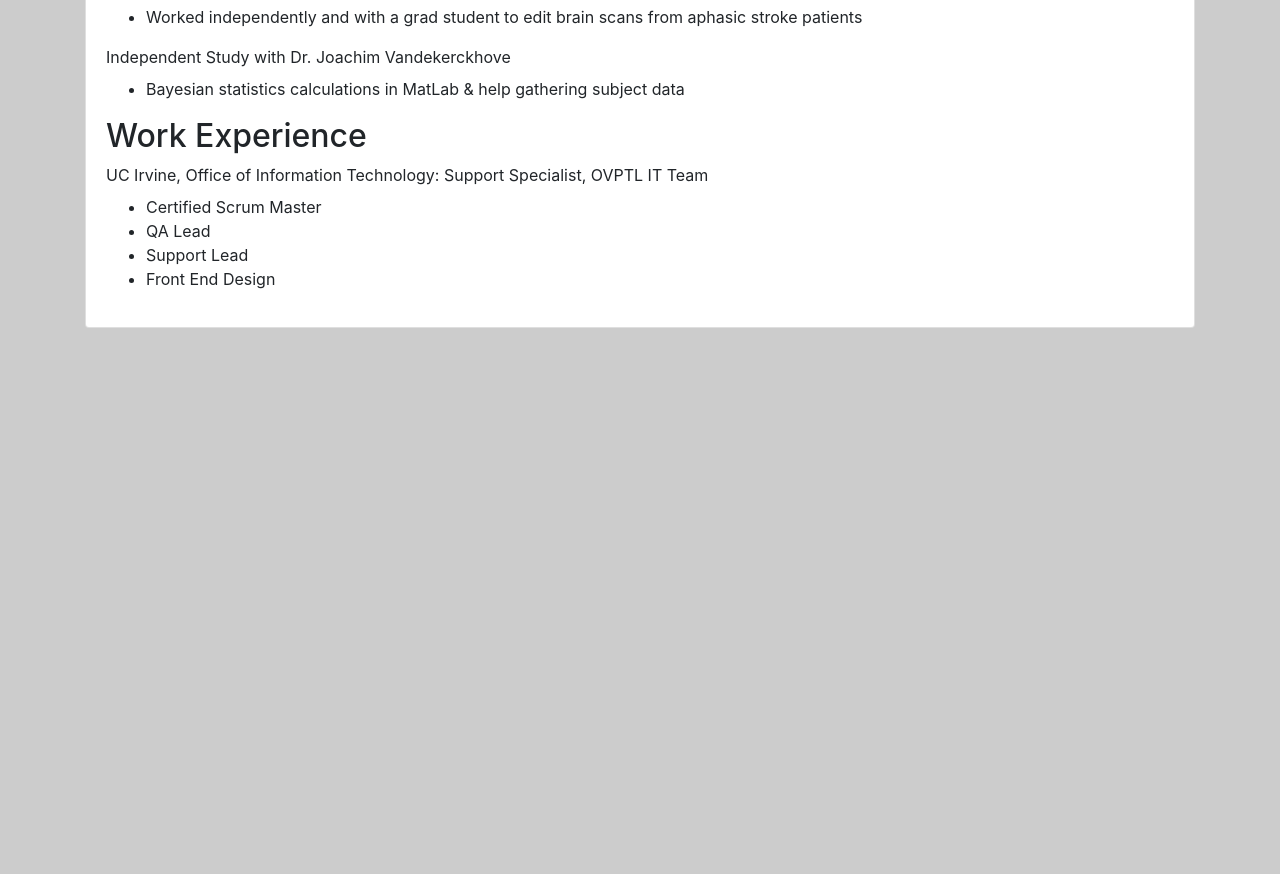
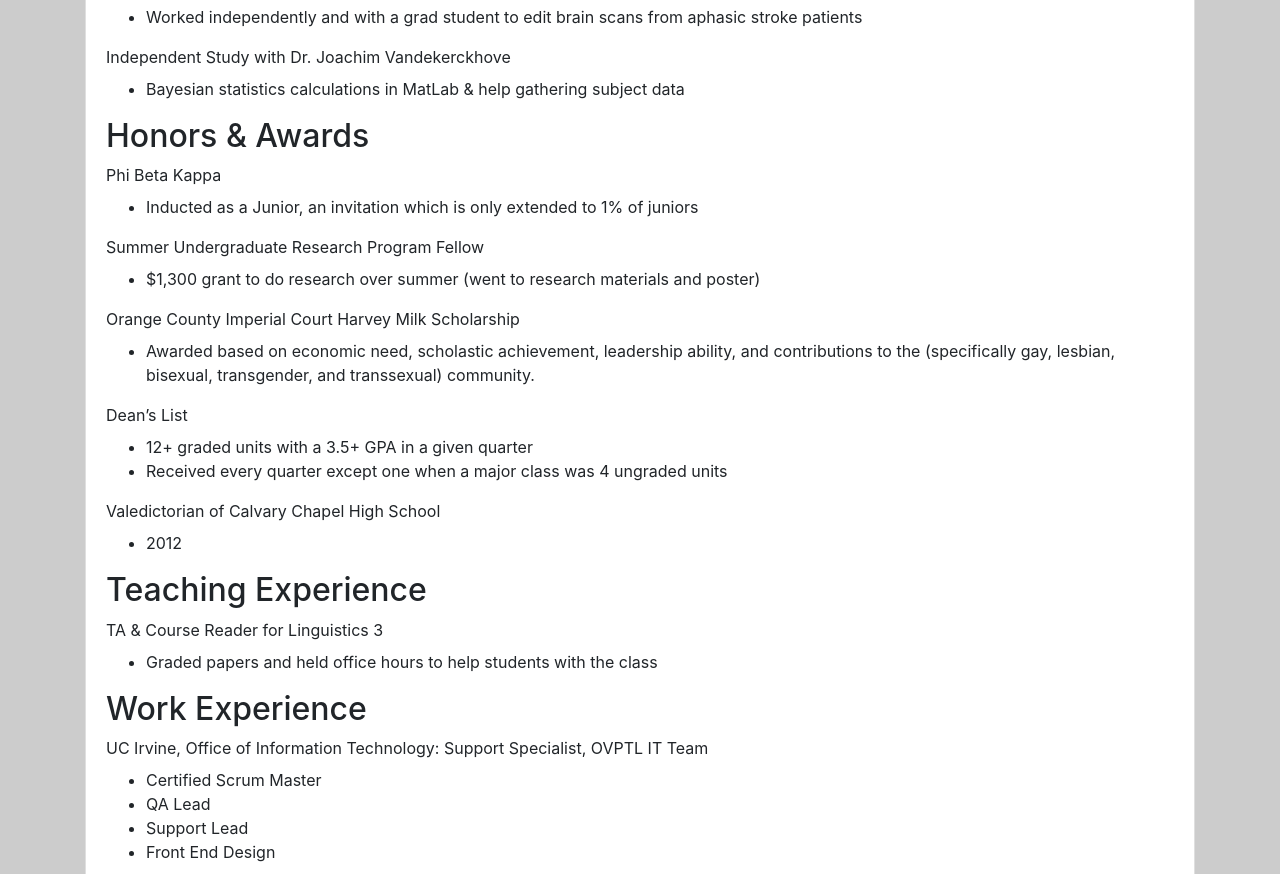
Before and after one commit to eayoung/eayoung.github.io, a plain HTML site: page resume.html in a window 1280 px wide. Shown: the part 685-1559 px from the top of the page. Before the commit the page ends 1029 px from the top, so only its background shows below. Drawn offline with nearby package versions, Linux system fonts and the light colour scheme.

Commit message:
honors/awards & teaching experience

```diff
--- a/resume.html
+++ b/resume.html
@@ -66,6 +66,37 @@
 						<li>Bayesian statistics calculations in MatLab &amp; help gathering subject data</li>
 					</ul>
 
+
+					<h2>Honors & Awards</h2>
+					<label id="pbk" for="pbk-info">Phi Beta Kappa</label>
+					<ul id="pbk-info" labelled-by="pbk">
+						<li>Inducted as a Junior, an invitation which is only extended to 1% of juniors</li>
+					</ul>
+					<label id="surp" for="surp-info">Summer Undergraduate Research Program Fellow</label>
+					<ul id="surp-info" labelled-by="surp">
+						<li>$1,300 grant to do research over summer (went to research materials and poster)</li>
+					</ul>
+					<label id="ocic" for="ocic-info">Orange County Imperial Court Harvey Milk Scholarship</label>
+					<ul id="ocic-info" labelled-by="ocic">
+						<li>Awarded based on economic need, scholastic achievement, leadership ability, and contributions to the (specifically gay, lesbian, bisexual, transgender, and transsexual) community.</li>
+					</ul>
+					<label id="dean" for="dean-info">Dean’s List</label>
+					<ul id="dean-info" labelled-by="dean">
+						<li>12+ graded units with a 3.5+ GPA in a given quarter</li>
+						<li>Received every quarter except one when a major class was 4 ungraded units</li>
+					</ul>
+					<label id="cchs" for="cchs-info">Valedictorian of Calvary Chapel High School</label>
+					<ul id="cchs-info" labelled-by="cchs">
+						<li>2012</li>
+					</ul>
+
+
+					<h2>Teaching Experience</h2>
+					<label id="ling3" for="ling3-info">TA &amp; Course Reader for Linguistics 3</label>
+					<ul id="ling3-info" labelled-by="ling3">
+						<li>Graded papers and held office hours to help students with the class</li>
+					</ul>
+
 					<h2>Work Experience</h2>
 					<label id="UCI-OIT" for="job-info-1">UC Irvine, Office of Information Technology: Support Specialist, OVPTL IT Team</label>
 					<ul id="job-info-1" labelled-by="UCI-OIT">
```
Lines whose indentation alone changed are shown as unchanged.
